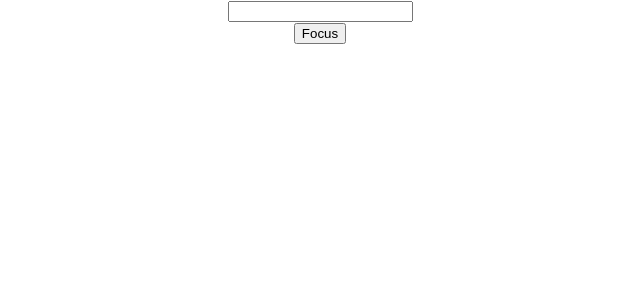
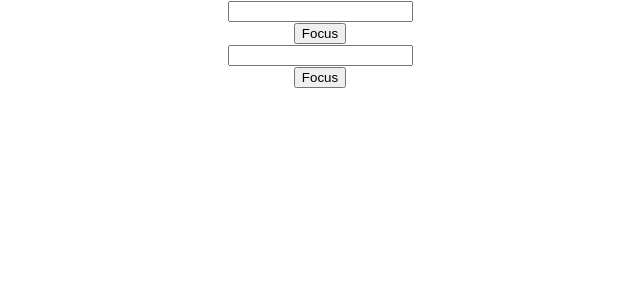
Before and after one commit to Prakashpreveen/React-JS, a React (Create React App) app: page / in a window 1280 px wide. Shown: the top 300 px of the page, without its empty margins (320-960 px from the left). Built offline with nearby package versions, Linux system fonts and the light colour scheme.

Commit message:
added forward ref

```diff
--- a/src/App.js
+++ b/src/App.js
@@ -6,6 +6,7 @@ import "./App.css";
 // import RefsDemo from "./Components/RefComponents/RefsDemo";
 // import ChildRef from "./Components/RefComponents/ChildRef";
 import P from "./Components/RefComponents/P";
+import ForwardRefParent from "./Components/RefComponents/ForwardRefParent";
 
 function App() {
   return (
@@ -15,6 +16,7 @@ function App() {
       <RefsDemo />
       <ChildRef /> */}
       <P />
+      <ForwardRefParent />
     </div>
   );
 }
--- /dev/null
+++ b/src/Components/RefComponents/ForwardRefChild.js
@@ -0,0 +1,11 @@
+import React from "react";
+
+const ForwardRefChild = React.forwardRef((props, ref) => {
+  return (
+    <div>
+      <input type="text" ref={ref} />
+    </div>
+  );
+});
+
+export default ForwardRefChild;
--- /dev/null
+++ b/src/Components/RefComponents/ForwardRefParent.js
@@ -0,0 +1,24 @@
+import React, { Component, createRef } from "react";
+import ForwardRefChild from "./ForwardRefChild";
+
+class ForwardRefParent extends Component {
+  constructor(props) {
+    super(props);
+    this.myRef = createRef();
+  }
+
+  ClickHandler = () => {
+    this.myRef.current.focus();
+  };
+
+  render() {
+    return (
+      <div>
+        <ForwardRefChild ref={this.myRef} />
+        <button onClick={this.ClickHandler}>Focus</button>
+      </div>
+    );
+  }
+}
+
+export default ForwardRefParent;
```
